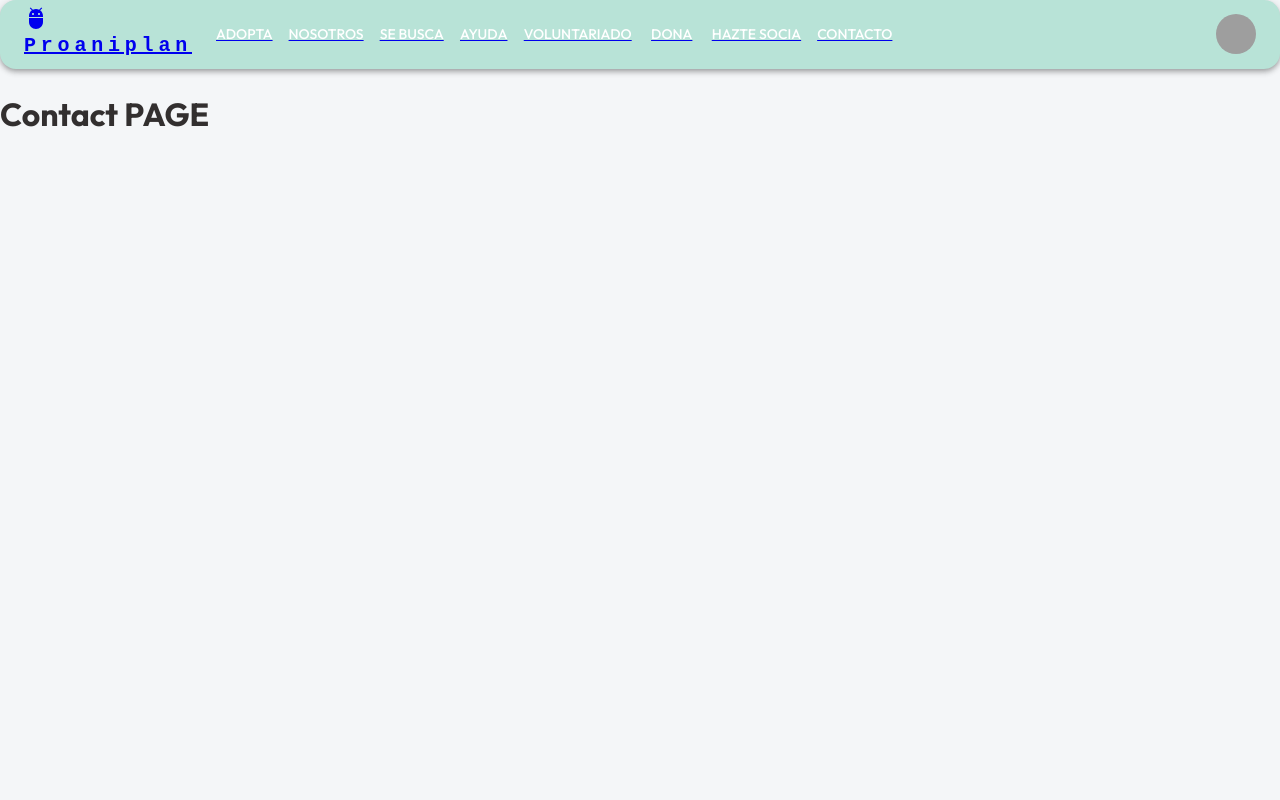
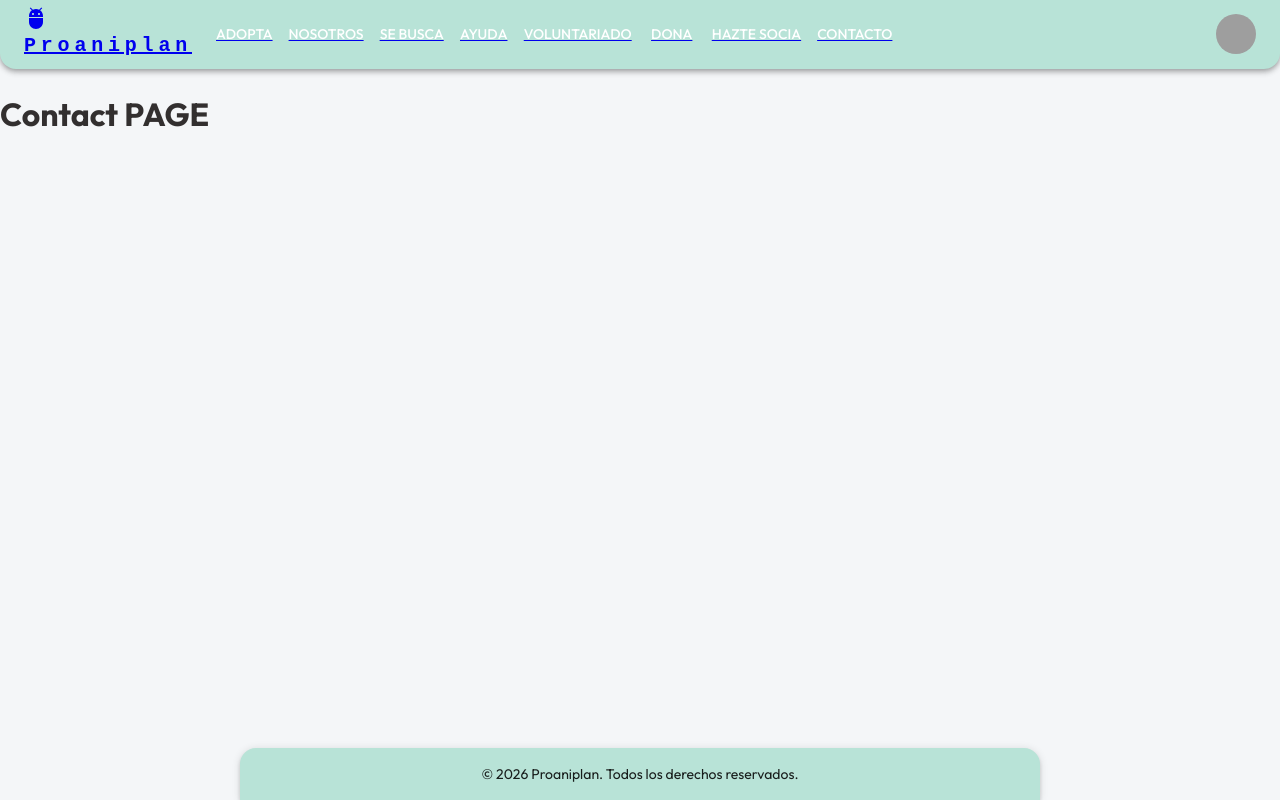
Before and after one commit to annacruzBasetis/web_protectoretis, a React (Vite) app in the folder my-app/: page /contact in a window 1280 px wide. Built offline with nearby package versions, Linux system fonts and the light colour scheme; grey boxes are pictures that could not be loaded; a web font is replaced by a local one.

Commit message:
basic footer

```diff
--- /dev/null
+++ b/my-app/src/components/Footer.tsx
@@ -0,0 +1,31 @@
+import { Box, Container, Typography } from "@mui/material";
+
+export default function Footer() {
+  return (
+    <Box
+      component="footer"
+      sx={{
+        position: "fixed",
+        bottom: 0,
+        left: "50%",
+        transform: "translateX(-50%)", // Centra el footer en la pantalla
+        width: "100%",
+        maxWidth: "800px", // 👈 Ancho máximo en píxeles deseado
+        bgcolor: "primary.main",
+        color: "primary.contrastText",
+        py: 2,
+        px: 3,
+        borderRadius: "1rem 1rem 0 0", // Esquinas redondeadas arriba si te gusta el estilo
+        boxShadow: 3,
+        zIndex: 1000,
+      }}
+    >
+      <Container maxWidth={false}>
+        <Typography variant="body2" align="center">
+          © {new Date().getFullYear()} Proaniplan. Todos los derechos
+          reservados.
+        </Typography>
+      </Container>
+    </Box>
+  );
+}
--- a/my-app/src/components/Navbar.tsx
+++ b/my-app/src/components/Navbar.tsx
@@ -52,7 +52,7 @@ function Navbar() {
   return (
     <AppBar
       position="static"
-      sx={{ borderRadius: "1rem", backgroundColor: "primary.main" }}
+      sx={{ borderRadius: "0 0 1rem 1rem", backgroundColor: "primary.main" }}
     >
       <Container maxWidth="xl">
         <Toolbar disableGutters>
@@ -123,7 +123,7 @@ function Navbar() {
               display: { xs: "flex", md: "none" },
               flexGrow: 1,
               fontWeight: 700,
-             // letterSpacing: ".3rem",
+              // letterSpacing: ".3rem",
               color: "text.primary",
               textDecoration: "none",
             }}
--- a/my-app/src/pages/AboutPage.tsx
+++ b/my-app/src/pages/AboutPage.tsx
@@ -1,3 +1,4 @@
+import Footer from '../components/Footer';
 import Header from '../components/Header';
 
 const AboutPage = () => {
@@ -7,6 +8,7 @@ const AboutPage = () => {
       <main>
         <h1>AboutPAGE</h1>
       </main>
+      <Footer/>
     </>
   )
 }
--- a/my-app/src/pages/AdoptPage.tsx
+++ b/my-app/src/pages/AdoptPage.tsx
@@ -1,4 +1,5 @@
 import Header from '../components/Header';
+import Footer from '../components/Footer';
 
 const AdoptPage = () => {
   return (
@@ -7,6 +8,8 @@ const AdoptPage = () => {
       <main>
         <h1>ADOPT PAGE</h1>
       </main>
+      <Footer/>
+
     </>
   )
 }
--- a/my-app/src/pages/ContactPage.tsx
+++ b/my-app/src/pages/ContactPage.tsx
@@ -1,3 +1,4 @@
+import Footer from '../components/Footer';
 import Header from '../components/Header';
 
 const ContactPage = () => {
@@ -7,6 +8,7 @@ const ContactPage = () => {
       <main>
         <h1>Contact PAGE</h1>
       </main>
+      <Footer/>
     </>
   )
 }
--- a/my-app/src/pages/DonatePage.tsx
+++ b/my-app/src/pages/DonatePage.tsx
@@ -1,3 +1,4 @@
+import Footer from '../components/Footer';
 import Header from '../components/Header';
 
 const DonatePage = () => {
@@ -7,6 +8,7 @@ const DonatePage = () => {
       <main>
         <h1>Donate page</h1>
       </main>
+      <Footer/>
     </>
   )
 }
--- a/my-app/src/pages/HelpPage.tsx
+++ b/my-app/src/pages/HelpPage.tsx
@@ -1,3 +1,4 @@
+import Footer from '../components/Footer';
 import Header from '../components/Header';
 
 const HelpPage = () => {
@@ -7,6 +8,7 @@ const HelpPage = () => {
       <main>
         <h1>Help PAGE</h1>
       </main>
+      <Footer/>
     </>
   )
 }
--- a/my-app/src/pages/HomePage.tsx
+++ b/my-app/src/pages/HomePage.tsx
@@ -1,3 +1,4 @@
+import Footer from '../components/Footer';
 import Header from '../components/Header';
 
 const HomePage = () => {
@@ -7,6 +8,7 @@ const HomePage = () => {
       <main>
         <h1>HOMEPAGE</h1>
       </main>
+      <Footer/>
     </>
   )
 }
--- a/my-app/src/pages/JoinPage.tsx
+++ b/my-app/src/pages/JoinPage.tsx
@@ -1,3 +1,4 @@
+import Footer from '../components/Footer';
 import Header from '../components/Header';
 
 const JoinPage = () => {
@@ -7,6 +8,7 @@ const JoinPage = () => {
       <main>
         <h1>Join PAGE</h1>
       </main>
+      <Footer/>
     </>
   )
 }
--- a/my-app/src/pages/MissingPage.tsx
+++ b/my-app/src/pages/MissingPage.tsx
@@ -1,3 +1,4 @@
+import Footer from '../components/Footer';
 import Header from '../components/Header';
 
 const MissingPage = () => {
@@ -7,6 +8,7 @@ const MissingPage = () => {
       <main>
         <h1>Missing PAGE</h1>
       </main>
+      <Footer/>
     </>
   )
 }
--- a/my-app/src/pages/VolunteeringPage.tsx
+++ b/my-app/src/pages/VolunteeringPage.tsx
@@ -1,3 +1,4 @@
+import Footer from '../components/Footer';
 import Header from '../components/Header';
 
 const VolunteeringPage = () => {
@@ -7,6 +8,7 @@ const VolunteeringPage = () => {
       <main>
         <h1>Volunteering PAGE</h1>
       </main>
+      <Footer/>
     </>
   )
 }
```
